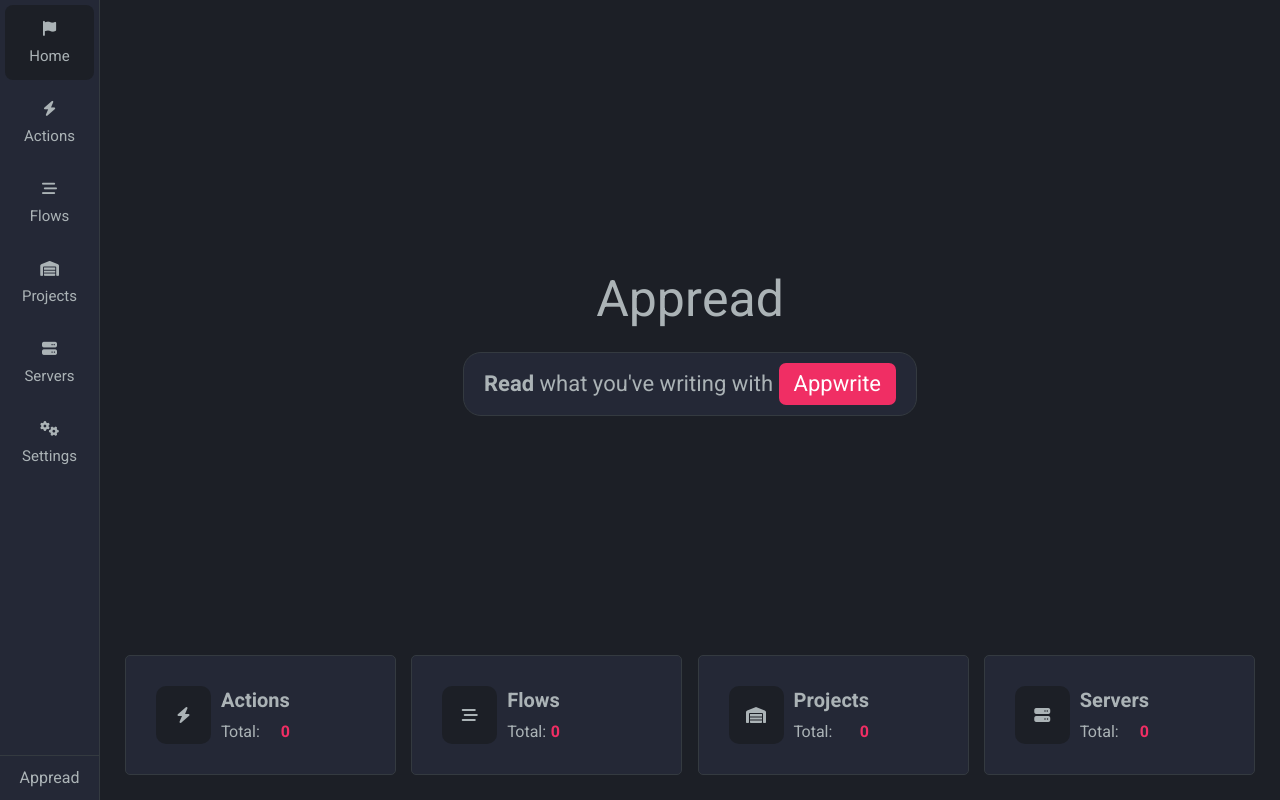
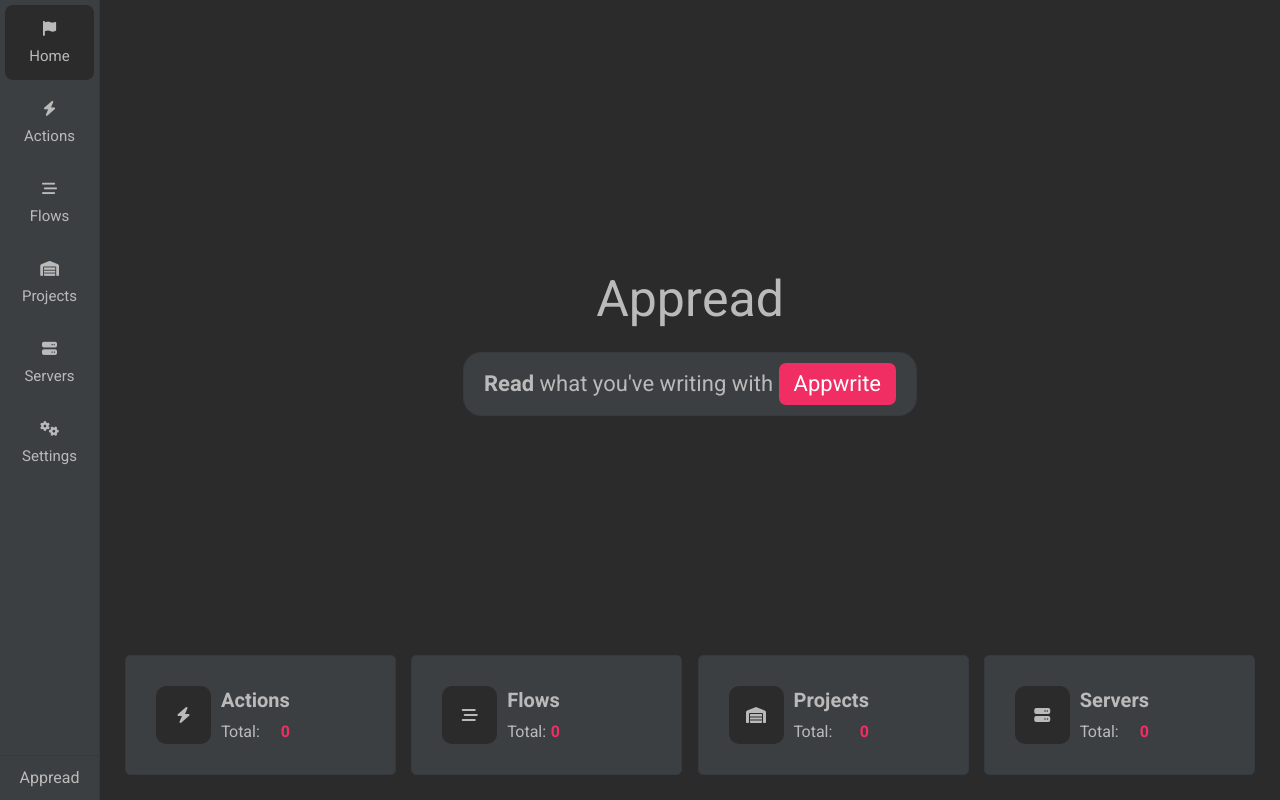
Before and after one commit to byawitz/appread, a Vue app: page / in a window 1280 px wide. Built offline with nearby package versions, Linux system fonts and the light colour scheme; what vue-toast-notification would draw is missing.

Commit message:
🎨[Theme] - A different dark theme

```diff
--- a/src/assets/style/include/vars.scss
+++ b/src/assets/style/include/vars.scss
@@ -1,8 +1,8 @@
 $appwrite: #f02e64;
 :root {
-  --background-color: #1c1f26;
-  --second-background-color: #242836;
-  --text-color: #abb3b6;
+  --background-color: #2b2b2b;
+  --second-background-color: #3c3f41;
+  --text-color: #bababa;
   --dark-background: #14141e;
   --border-color: #343a40;
 
@@ -13,8 +13,8 @@
 
 .light {
   --background-color: white;
-  --second-background-color: #efefef;
-  --text-color: #14141e;
+  --second-background-color: #f2f2f2;
+  --text-color: #080808;
   --dark-background: #c7c7c7;
   --border-color: #d8d8d8;
 
```
